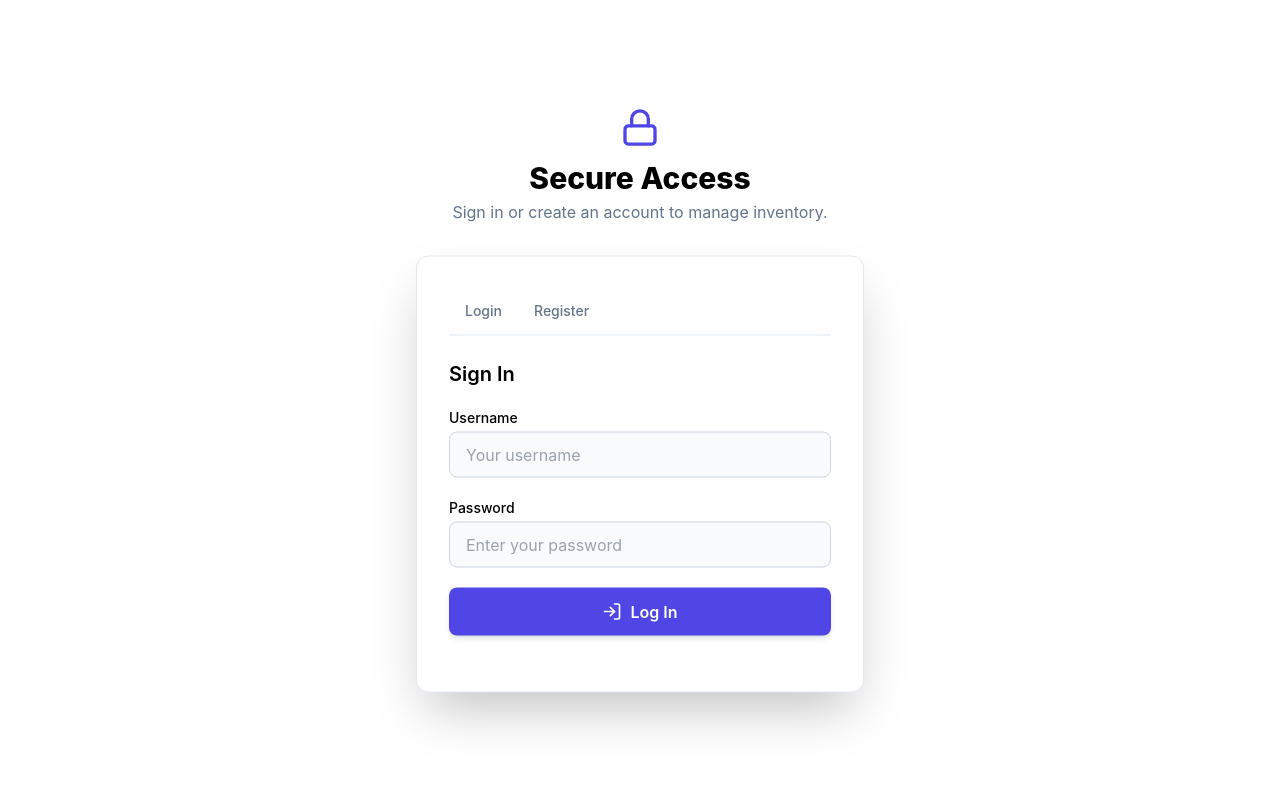
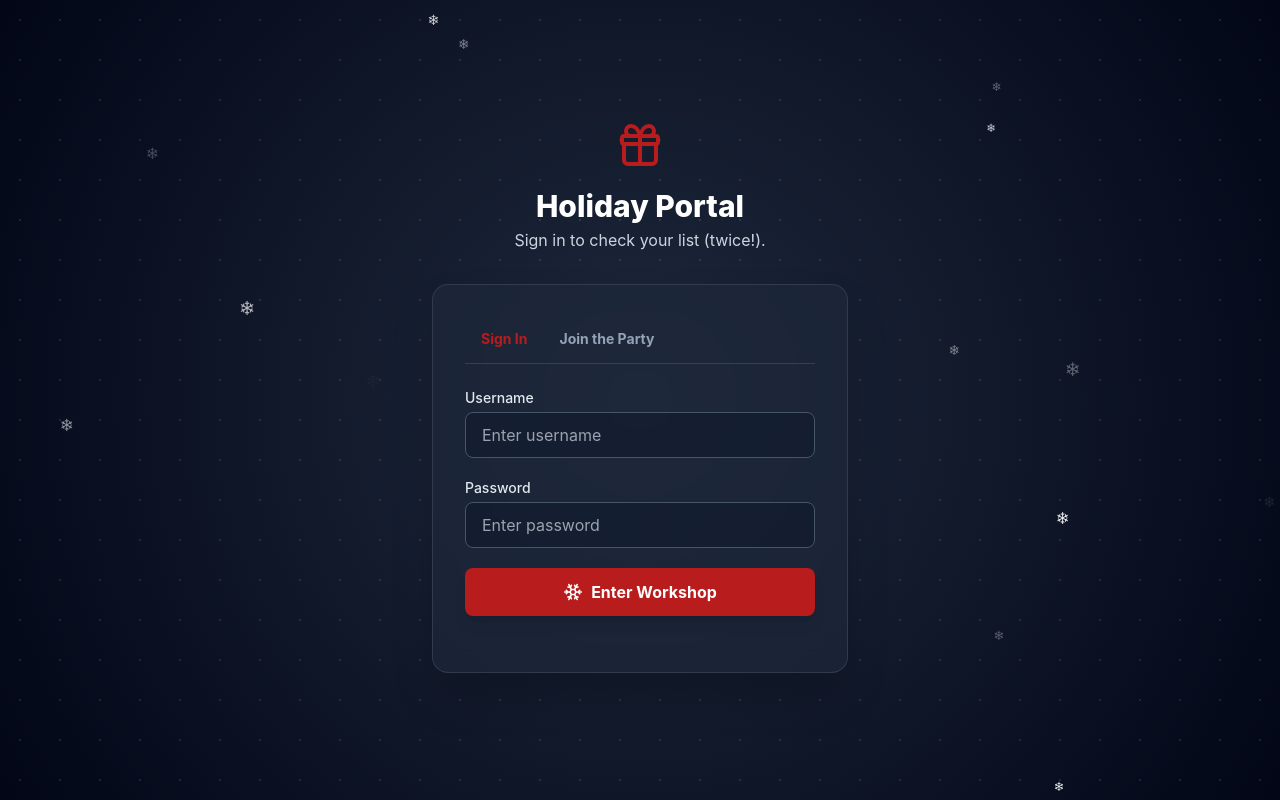
Before and after one commit to AcidRedJacket/h8logsdemo, a PHP site: page /login.php in a window 1280 px wide. Run offline with PHP 8.4, Linux system fonts and the light colour scheme; some libraries are stand-ins or nearby versions.

Commit message:
Update login.php

```diff
--- a/login.php
+++ b/login.php
@@ -1,25 +1,18 @@
 <?php
 // NOTE: For security and better user experience, a real PHP application would
 // check if the user is already logged in and redirect them away from the login page.
-// Example:
-// session_start();
-// if (isset($_SESSION['user_id'])) {
-//     header("Location: inventory.php"); // Corrected redirect
-//     exit;
-// }
 ?>
 <!DOCTYPE html>
 <html lang="en">
 <head>
     <meta charset="UTF-8">
     <meta name="viewport" content="width=device-width, initial-scale=1.0">
-    <title>Login / Register - Secure Tracker</title>
+    <title>Holiday Access - Secure Tracker</title>
 
     <script src="https://cdn.tailwindcss.com"></script>
     <script src="https://unpkg.com/lucide@latest/dist/umd/lucide.js"></script>
 
     <script>
-        // Tailwind Configuration
         tailwind.config = {
             darkMode: 'class',
             theme: {
@@ -28,8 +21,11 @@
                         sans: ['Inter', 'sans-serif'],
                     },
                     colors: {
-                        'app-bg-light': '#f7f8fc',
-                        'app-bg-dark': '#1e293b',
+                        'holiday-red': '#b91c1c',
+                        'holiday-green': '#15803d',
+                        // Updated to Midnight Blue shades
+                        'midnight-blue': '#0f172a',
+                        'midnight-deep': '#020617',
                     }
                 }
             }
@@ -37,77 +33,104 @@
     </script>
 
     <style>
-        /* Base Styling */
         body {
-            @apply bg-app-bg-light dark:bg-app-bg-dark text-slate-800 dark:text-slate-100 transition-colors duration-300 font-sans p-4;
-            /* 🔑 NEW CENTERING TECHNIQUE: Explicitly setting the height of the body to 100% of the viewport height */
+            /* Applied Midnight Blue Gradient */
+            background: radial-gradient(circle at center, #1e293b 0%, #020617 100%);
+            color: #f1f5f9;
             height: 100vh;
-            margin: 0; /* Ensures no default body margin interferes */
+            margin: 0;
+            font-family: 'Inter', sans-serif;
+            overflow: hidden;
+            display: flex;
+            align-items: center;
+            justify-content: center;
         }
 
-        /* 🔑 PURE CSS CENTERING RULE (Absolute + Translate) */
-        .login-center-box {
-            position: absolute; /* Takes the element out of normal flow */
-            top: 50%;           /* Moves the top edge to the vertical center */
-            left: 50%;          /* Moves the left edge to the horizontal center */
-            /* Shifts the element back by half its own height/width to truly center it */
-            transform: translate(-50%, -50%);
+        /* Festive pattern overlay */
+        body::before {
+            content: "";
+            position: absolute;
+            inset: 0;
+            background-image: radial-gradient(rgba(255, 255, 255, 0.1) 1px, transparent 1px);
+            background-size: 40px 40px;
+            z-index: -1;
+        }
+
+        /* Holiday Sparkle Animation */
+        .snow-flake {
+            position: fixed;
+            top: -10px;
+            color: white;
+            user-select: none;
+            z-index: 0;
+            pointer-events: none;
+            animation: fall linear forwards;
+        }
+
+        @keyframes fall {
+            to {
+                transform: translateY(105vh);
+            }
+        }
+
+        .glass-panel {
+            background: rgba(30, 41, 59, 0.7);
+            backdrop-filter: blur(12px);
+            border: 1px solid rgba(255, 255, 255, 0.1);
         }
     </style>
 </head>
 <body>
 
-    <div class="w-full max-w-md login-center-box">
+    <div class="w-full max-w-md relative z-10 px-4">
         <div class="text-center mb-8">
-            <i data-lucide="lock" class="w-10 h-10 mx-auto text-indigo-600 mb-3"></i>
-            <h1 class="text-3xl font-extrabold dark:text-white">Secure Access</h1>
-            <p class="mt-1 text-slate-500 dark:text-slate-400">Sign in or create an account to manage inventory.</p>
+            <i data-lucide="gift" class="w-12 h-12 mx-auto text-holiday-red mb-3 animate-bounce"></i>
+            <h1 class="text-3xl font-extrabold text-white">Holiday Portal</h1>
+            <p class="mt-1 text-slate-300">Sign in to check your list (twice!).</p>
         </div>
 
-        <div class="bg-white dark:bg-slate-800 rounded-xl shadow-2xl border border-slate-200 dark:border-slate-700 p-8 space-y-6">
+        <div class="glass-panel rounded-2xl shadow-2xl p-8 space-y-6">
 
-            <div class="flex border-b border-slate-200 dark:border-slate-700">
-                <button id="loginTab" class="py-3 px-4 text-sm font-medium border-b-2 border-transparent text-slate-500 dark:text-slate-400 hover:text-indigo-600 dark:hover:text-indigo-400 transition-colors" data-form="login">
-                    Login
+            <div class="flex border-b border-slate-700">
+                <button id="loginTab" class="py-3 px-4 text-sm font-bold border-b-2 border-transparent text-slate-400 hover:text-holiday-red transition-colors" data-form="login">
+                    Sign In
                 </button>
-                <button id="registerTab" class="py-3 px-4 text-sm font-medium border-b-2 border-transparent text-slate-500 dark:text-slate-400 hover:text-indigo-600 dark:hover:text-indigo-400 transition-colors" data-form="register">
-                    Register
+                <button id="registerTab" class="py-3 px-4 text-sm font-bold border-b-2 border-transparent text-slate-400 hover:text-holiday-green transition-colors" data-form="register">
+                    Join the Party
                 </button>
             </div>
 
             <form id="loginForm" class="space-y-5">
-                <h2 class="text-xl font-semibold dark:text-white">Sign In</h2>
                 <div class="space-y-1">
-                    <label for="loginUsername" class="block text-sm font-medium dark:text-slate-200">Username</label>
-                    <input type="text" id="loginUsername" required class="w-full px-4 py-2.5 rounded-lg border border-slate-300 bg-slate-50 dark:bg-slate-700 dark:border-slate-600 dark:text-white focus:ring-2 focus:ring-indigo-500/50 focus:border-indigo-500 transition-all" placeholder="Your username">
+                    <label for="loginUsername" class="block text-sm font-medium text-slate-200">Username</label>
+                    <input type="text" id="loginUsername" required class="w-full px-4 py-2.5 rounded-lg border border-slate-600 bg-slate-900/50 text-white focus:ring-2 focus:ring-holiday-red/50 focus:border-holiday-red transition-all" placeholder="Enter username">
                 </div>
                 <div class="space-y-1">
-                    <label for="loginPassword" class="block text-sm font-medium dark:text-slate-200">Password</label>
-                    <input type="password" id="loginPassword" required class="w-full px-4 py-2.5 rounded-lg border border-slate-300 bg-slate-50 dark:bg-slate-700 dark:border-slate-600 dark:text-white focus:ring-2 focus:ring-indigo-500/50 focus:border-indigo-500 transition-all" placeholder="Enter your password">
+                    <label for="loginPassword" class="block text-sm font-medium text-slate-200">Password</label>
+                    <input type="password" id="loginPassword" required class="w-full px-4 py-2.5 rounded-lg border border-slate-600 bg-slate-900/50 text-white focus:ring-2 focus:ring-holiday-red/50 focus:border-holiday-red transition-all" placeholder="Enter password">
                 </div>
-                <button type="submit" id="loginBtn" class="w-full py-3 px-4 rounded-lg font-semibold shadow-md transition-all flex items-center justify-center gap-2 bg-indigo-600 hover:bg-indigo-700 text-white">
-                    <i data-lucide="log-in" class="w-5 h-5"></i>
-                    <span>Log In</span>
+                <button type="submit" id="loginBtn" class="w-full py-3 px-4 rounded-lg font-bold shadow-lg transition-all flex items-center justify-center gap-2 bg-holiday-red hover:bg-red-700 text-white">
+                    <i data-lucide="snowflake" class="w-5 h-5"></i>
+                    <span>Enter Workshop</span>
                 </button>
             </form>
 
             <form id="registerForm" class="space-y-5 hidden">
-                <h2 class="text-xl font-semibold dark:text-white">Create Account</h2>
                 <div class="space-y-1">
-                    <label for="registerUsername" class="block text-sm font-medium dark:text-slate-200">Username</label>
-                    <input type="text" id="registerUsername" required class="w-full px-4 py-2.5 rounded-lg border border-slate-300 bg-slate-50 dark:bg-slate-700 dark:border-slate-600 dark:text-white focus:ring-2 focus:ring-indigo-500/50 focus:border-indigo-500 transition-all" placeholder="Choose a username">
+                    <label for="registerUsername" class="block text-sm font-medium text-slate-200">Username</label>
+                    <input type="text" id="registerUsername" required class="w-full px-4 py-2.5 rounded-lg border border-slate-600 bg-slate-900/50 text-white focus:ring-2 focus:ring-holiday-green/50 focus:border-holiday-green transition-all" placeholder="New username">
                 </div>
                 <div class="space-y-1">
-                    <label for="registerPassword" class="block text-sm font-medium dark:text-slate-200">Password</label>
-                    <input type="password" id="registerPassword" required class="w-full px-4 py-2.5 rounded-lg border border-slate-300 bg-slate-50 dark:bg-slate-700 dark:border-slate-600 dark:text-white focus:ring-2 focus:ring-indigo-500/50 focus:border-indigo-500 transition-all" placeholder="Create a strong password">
+                    <label for="registerPassword" class="block text-sm font-medium text-slate-200">Password</label>
+                    <input type="password" id="registerPassword" required class="w-full px-4 py-2.5 rounded-lg border border-slate-600 bg-slate-900/50 text-white focus:ring-2 focus:ring-holiday-green/50 focus:border-holiday-green transition-all" placeholder="Strong password">
                 </div>
                 <div class="space-y-1">
-                    <label for="registrationCode" class="block text-sm font-medium dark:text-slate-200">Registration Code (Admin Provided)</label>
-                    <input type="text" id="registrationCode" required class="w-full px-4 py-2.5 rounded-lg border border-slate-300 bg-slate-50 dark:bg-slate-700 dark:border-slate-600 dark:text-white focus:ring-2 focus:ring-indigo-500/50 focus:border-indigo-500 transition-all" placeholder="Enter your invite code">
+                    <label for="registrationCode" class="block text-sm font-medium text-slate-200">Invite Code</label>
+                    <input type="text" id="registrationCode" required class="w-full px-4 py-2.5 rounded-lg border border-slate-600 bg-slate-900/50 text-white focus:ring-2 focus:ring-holiday-green/50 focus:border-holiday-green transition-all" placeholder="Holiday Invite Code">
                 </div>
-                <button type="submit" id="registerBtn" class="w-full py-3 px-4 rounded-lg font-semibold shadow-md transition-all flex items-center justify-center gap-2 bg-green-600 hover:bg-green-700 text-white">
-                    <i data-lucide="user-plus" class="w-5 h-5"></i>
-                    <span>Register New Account</span>
+                <button type="submit" id="registerBtn" class="w-full py-3 px-4 rounded-lg font-bold shadow-lg transition-all flex items-center justify-center gap-2 bg-holiday-green hover:bg-green-700 text-white">
+                    <i data-lucide="sparkles" class="w-5 h-5"></i>
+                    <span>Create Account</span>
                 </button>
             </form>
 
@@ -116,7 +139,6 @@
     </div>
 
     <script>
-        // NOTE: Ensure this URL points to your api.php file!
         const API_URL = "http://h8logs.run.place/config/api.php";
 
         const D = {
@@ -127,85 +149,67 @@
             toastContainer: document.getElementById('toastContainer'),
         };
 
-        let currentForm = 'login';
+        function createSnowflake() {
+            const flake = document.createElement('div');
+            flake.classList.add('snow-flake');
+            flake.innerHTML = '❄';
+            flake.style.left = Math.random() * 100 + 'vw';
+            flake.style.animationDuration = Math.random() * 3 + 2 + 's';
+            flake.style.opacity = Math.random();
+            flake.style.fontSize = Math.random() * 10 + 10 + 'px';
+            document.body.appendChild(flake);
+            setTimeout(() => flake.remove(), 5000);
+        }
+        setInterval(createSnowflake, 200);
 
-        // --- UI Helpers ---
         function showToast(message, type = 'success') {
             const toast = document.createElement('div');
             const colorMap = {
-                'success': 'bg-emerald-100 border-emerald-300 text-emerald-800 dark:bg-emerald-900/50 dark:border-emerald-700 dark:text-emerald-300',
-                'error': 'bg-red-100 border-red-300 text-red-800 dark:bg-red-900/50 dark:border-red-700 dark:text-red-300',
-                'info': 'bg-blue-100 border-blue-300 text-blue-800 dark:bg-blue-900/50 dark:border-blue-700 dark:text-blue-300',
+                'success': 'bg-green-900/80 border-green-700 text-green-100',
+                'error': 'bg-red-900/80 border-red-700 text-red-100',
             };
-
-            toast.className = `p-3 rounded-lg shadow-md border flex items-center gap-3 text-sm font-medium ${colorMap[type]}`;
+            toast.className = `p-3 rounded-lg shadow-md border flex items-center gap-3 text-sm font-bold backdrop-blur-sm ${colorMap[type]}`;
             toast.textContent = message;
-
-            D.toastContainer.innerHTML = ''; // Clear previous
+            D.toastContainer.innerHTML = '';
             D.toastContainer.appendChild(toast);
-
-            setTimeout(() => {
-                toast.remove();
-            }, 5000);
+            setTimeout(() => toast.remove(), 5000);
         }
 
         function switchForm(formName) {
-            currentForm = formName;
             D.loginForm.classList.toggle('hidden', formName !== 'login');
             D.registerForm.classList.toggle('hidden', formName !== 'register');
 
-            // Manage active tab styling for Login
-            D.loginTab.classList.toggle('border-indigo-600', formName === 'login');
-            D.loginTab.classList.toggle('dark:text-white', formName === 'login');
-            D.loginTab.classList.toggle('text-indigo-600', formName === 'login');
+            D.loginTab.classList.toggle('border-holiday-red', formName === 'login');
+            D.loginTab.classList.toggle('text-holiday-red', formName === 'login');
+            D.loginTab.classList.toggle('text-slate-400', formName !== 'login');
 
-            // Manage active tab styling for Register
-            D.registerTab.classList.toggle('border-indigo-600', formName === 'register');
-            D.registerTab.classList.toggle('dark:text-white', formName === 'register');
-            D.registerTab.classList.toggle('text-indigo-600', formName === 'register');
-
-
-            // Reset colors for the inactive tab
-            if (formName === 'login') {
-                D.registerTab.classList.remove('text-indigo-600', 'dark:text-white');
-            } else {
-                D.loginTab.classList.remove('text-indigo-600', 'dark:text-white');
-            }
-
-
-            D.toastContainer.innerHTML = ''; // Clear toast on switch
+            D.registerTab.classList.toggle('border-holiday-green', formName === 'register');
+            D.registerTab.classList.toggle('text-holiday-green', formName === 'register');
+            D.registerTab.classList.toggle('text-slate-400', formName !== 'register');
         }
-
-        // --- API Handlers ---
 
         async function handleLogin(e) {
             e.preventDefault();
             const username = document.getElementById('loginUsername').value.trim();
             const password = document.getElementById('loginPassword').value.trim();
-
             try {
                 const response = await fetch(`${API_URL}?action=login`, {
                     method: 'POST',
                     headers: { 'Content-Type': 'application/json' },
                     body: JSON.stringify({ username, password })
                 });
-
                 const data = await response.json();
-
                 if (response.ok) {
-                    showToast(`Login successful! Role: ${data.role.toUpperCase()}. Redirecting...`, 'success');
-                    // Store user info in localStorage for the inventory page to check access
+                    showToast('Welcome back! Redirecting...', 'success');
                     localStorage.setItem('userRole', data.role);
                     localStorage.setItem('username', data.username);
-                    localStorage.setItem('userId', data.userId); // Store ID for admin panel self-check
-                    // FIX: Redirect to inventory.php
-                    window.location.href = 'inventory.php';
+                    localStorage.setItem('userId', data.userId);
+                    setTimeout(() => window.location.href = 'inventory.php', 1000);
                 } else {
-                    showToast(data.message || 'Login failed. Please check your credentials.', 'error');
+                    showToast(data.message || 'Login failed.', 'error');
                 }
             } catch (error) {
-                console.error("Login Error:", error);
-                showToast('A network error occurred. Check server/API status.', 'error');
+                showToast('Network error.', 'error');
             }
         }
 
@@ -213,58 +217,32 @@
             e.preventDefault();
             const username = document.getElementById('registerUsername').value.trim();
             const password = document.getElementById('registerPassword').value.trim();
-            // === NEW: GET THE REGISTRATION CODE ===
             const registrationCode = document.getElementById('registrationCode').value.trim();
-
-            if (username.length < 3 || password.length < 6) {
-                showToast('Username must be 3+ chars and Password 6+ chars.', 'error');
-                return;
-            }
-            // === NEW: CHECK CODE LENGTH (Optional but good practice) ===
-            if (registrationCode.length === 0) {
-                showToast('Registration code must be provided by an administrator.', 'error');
-                return;
-            }
-
             try {
                 const response = await fetch(`${API_URL}?action=register`, {
                     method: 'POST',
                     headers: { 'Content-Type': 'application/json' },
-                    // === NEW: INCLUDE THE CODE IN THE BODY ===
                     body: JSON.stringify({ username, password, registrationCode })
                 });
-
                 const data = await response.json();
-
                 if (response.ok) {
-                    showToast('Registration successful! Please log in.', 'success');
-                    D.registerForm.reset();
+                    showToast('Registered! Please log in.', 'success');
                     switchForm('login');
                 } else {
-                    showToast(data.message || 'Registration failed. Username may be taken or code is invalid.', 'error');
+                    showToast(data.message || 'Registration failed.', 'error');
                 }
             } catch (error) {
-                console.error("Registration Error:", error);
-                showToast('A network error occurred. Check server/API status.', 'error');
+                showToast('Network error.', 'error');
             }
         }
 
-        // --- Initialization ---
         document.addEventListener('DOMContentLoaded', () => {
-            // ===============================================
-            // REMOVED: The previous auto-redirect logic that was causing issues.
-            // Users must now click \"Log In\" to proceed.
-            // ===============================================
-
-            switchForm('login'); // Initial state
+            switchForm('login');
             D.loginForm.addEventListener('submit', handleLogin);
             D.registerForm.addEventListener('submit', handleRegister);
             D.loginTab.addEventListener('click', () => switchForm('login'));
             D.registerTab.addEventListener('click', () => switchForm('register'));
-
-            if (typeof lucide !== 'undefined') {
-                lucide.createIcons();
-            }
+            if (typeof lucide !== 'undefined') lucide.createIcons();
         });
     </script>
 </body>
```
